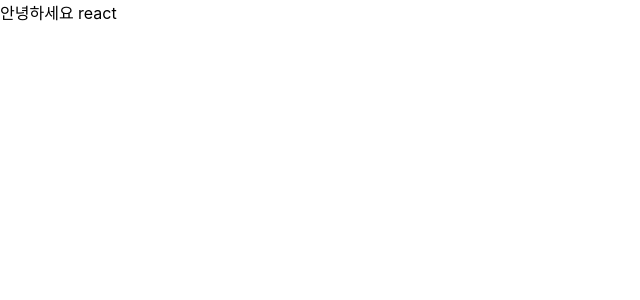
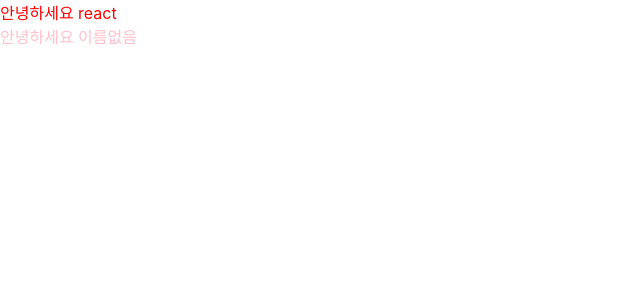
Before and after one commit to Giro1230/lean-react, a React (Create React App) app: page / in a window 1280 px wide. Shown: the top 300 px of the page, without its empty margins (0-640 px from the left). Built offline with nearby package versions, Linux system fonts and the light colour scheme.

Commit message:
https://react.vlpt.us/basic/03-first-component.html
참고 1장 5강

```diff
--- a/src/App.js
+++ b/src/App.js
@@ -3,7 +3,10 @@
 
 function App() {
     return (
-       <Hello name="react" />
+        <>
+            <Hello name="react" color="red" />
+            <Hello color="pink" />
+        </>
     );
 }
 
--- a/src/Hello.js
+++ b/src/Hello.js
@@ -1,7 +1,17 @@
 import React from 'react';
 
-function Hello(props) {
-    return <div>안녕하세요 {props.name}</div>
+// 구조화 할당
+// function Hello(props) {
+//     return <div style={{color: props.color}}>안녕하세요 {props.name}</div>
+// }
+
+// 비구조화 할당
+function Hello({color, name}) {
+    return <div style={{color}}>안녕하세요 {name}</div>
+}
+
+Hello.defaultProps = {
+    name: '이름없음'
 }
 
 export default Hello;
```
